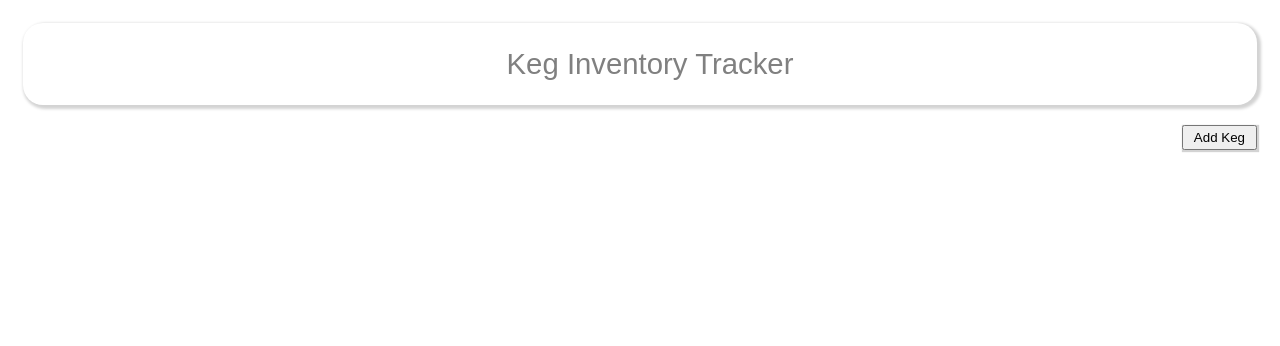
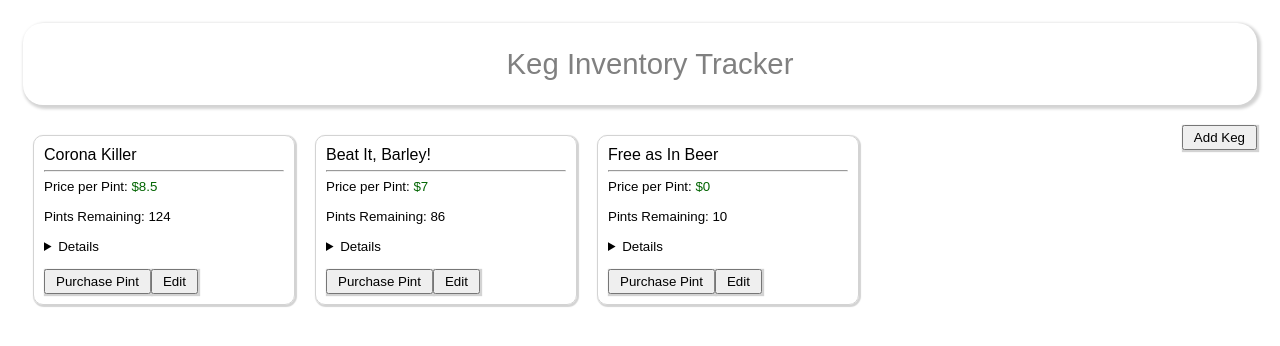
Before and after one commit to kentpmckinney/epi-tap-room, a React (Create React App) app: page / in a window 1280 px wide. Shown: the top 346 px of the page. Built offline with nearby package versions, Linux system fonts and the light colour scheme.

Commit message:
work in progress

```diff
--- a/src/components/App.jsx
+++ b/src/components/App.jsx
@@ -9,7 +9,7 @@ const App = () => {
     <div className="App">
       <div className="appgrid">
         <div className="header"><Header /></div>
-        <div className="keg-list"><KegList kegs={data.kegs} /></div>
+        <div className="keg-list"><KegList kegData={data} /></div>
       </div>
     </div>
   );
--- a/src/components/KegList/KegList.jsx
+++ b/src/components/KegList/KegList.jsx
@@ -8,68 +8,64 @@ import './KegList.scss';
 class KegList extends React.Component {
   constructor(props) {
     super(props);
-    this.state = { kegs: props.kegs, kegInEditState: null };
-    this.state.kegs.forEach(keg => { keg.key = v4(); }); // Give each Keg a unique key
+    this.state = { editing: null };
+    props.kegData.kegs.forEach(keg => {
+      const action = {
+        type: 'ADD_ITEM', key: v4(), name: keg.name, brand: keg.brand, pricePerPint: keg.pricePerPint, alcoholContent: keg.alcoholContent,
+        pintsRemaining: keg.pintsRemaining, isGlutenFree: keg.isGlutenFree, isVegan: keg.isVegan
+      }
+      props.dispatch(action);
+    });
   }
 
   /* onClickPurchasePint - decrement remaining pints when a pint is purchased */
-  onClickPurchasePint = (pintsPurchased, key) => {
-    const kegs = this.state.kegs;
-    let newKegs = kegs.map(keg => {
-      if (keg.key === key) {
-        let newKeg = keg;
-        newKeg.pintsRemaining -= pintsPurchased;
-        if (newKeg.pintsRemaining < 0) newKeg.pintsRemaining = 0;
-        return newKeg;
-      }
-      else return keg;
-    });
-    this.setState({ kegs: newKegs });
+  onClickPurchasePint = (key) => {
+    console.log(key)
+    const keg = this.props.kegs.filter(keg => keg.key === key);
+    let pintsRemaining = keg.pintsRemaining - 1;
+    if (pintsRemaining < 1) { pintsRemaining = 0 }
+    const action = {
+      type: 'UPDATE_ITEM', key: key, name: keg.name, brand: keg.brand, pricePerPint: keg.pricePerPint, alcoholContent: keg.alcoholContent,
+      pintsRemaining: pintsRemaining, isGlutenFree: keg.isGlutenFree, isVegan: keg.isVegan
+    }
+    this.props.dispatch(action);
   }
 
-  /* onClickEditKeg - change the state slice kegInEditState when the Keg's Edit button is clicked */
-  onClickEditKeg = event => { this.setState({ kegInEditState: event.target.id }); }
+  /* onClickEditKeg - change the state slice editing when the Keg's Edit button is clicked */
+  onClickEditKeg = event => { this.setState({ editing: event.target.id }); }
 
   /* onClickAddKeg - create a new Keg at the top of the list and in Edit mode when the Add Keg button is clicked */
   onClickAddKeg = () => {
-    let newKegs = this.state.kegs
     const key = v4();
-    let newKeg = { kegName: '', brand: '', pintsRemaining: 124, pricePerPint: 0.00, alcoholContent: 0.0, glutenStatus: false, veganStatus: false, key: key };
-    newKegs.unshift(newKeg);
-    this.setState({ kegInEditState: key, kegs: newKegs });
+    const action = {
+      type: 'ADD_ITEM', key: key, name: '', brand: '', pricePerPint: 0.00, alcoholContent: 0.0, pintsRemaining: 124, isGlutenFree: false, isVegan: false
+    }
+    this.props.dispatch(action);
+    this.setState({ editing: key });
   }
 
   /* onClickDeleteKeg - delete a Keg when the Delete button on the Edit screen is clicked */
   onClickDeleteKeg = event => {
-    const kegs = this.state.kegs;
-    const filteredKegs = kegs.filter(keg => keg.key !== event.target.id)
-    this.setState({ kegs: filteredKegs });
+    const action = { type: 'DELETE_ITEM', key: event.target.id }
+    this.props.dispatch(action);
   }
 
   /* onClickSaveKeg - Update the record for the Keg that was just edited when the Save button is clicked */
-  onClickSaveKeg = (kegName, brand, price, alcoholContent, glutenStatus, veganStatus, pintsRemaining, key) => {
-    const newKegs = this.state.kegs.map(keg => {
-      if (keg.key === key) {
-        let newKeg = keg;
-        newKeg.pintsRemaining = pintsRemaining >= 0 ? pintsRemaining : 0;
-        newKeg.kegName = kegName ? kegName : 'Nameless One';
-        newKeg.brand = brand;
-        newKeg.pricePerPint = price;
-        newKeg.alcoholContent = alcoholContent;
-        newKeg.isGlutenFree = glutenStatus.toLowerCase() === 'yes';
-        newKeg.isVegan = veganStatus.toLowerCase() === 'yes';
-        return newKeg;
-      }
-      else return keg;
-    });
-    this.setState({ kegInEditState: null, kegs: newKegs });
+  onClickSaveKeg = (name, brand, price, alcoholContent, glutenStatus, veganStatus, pintsRemaining, key) => {
+    const action = {
+      type: 'UPDATE_ITEM', key: key, brand: brand, pricePerPint: price, alcoholContent: alcoholContent,
+      pintsRemaining: pintsRemaining, name: name === '' ? 'Nameless One' : name,
+      isGlutenFree: glutenStatus.toLowerCase() === 'yes', isVegan: veganStatus.toLowerCase() === 'yes'
+    }
+    this.props.dispatch(action);
+    this.setState({ editing: null });
   }
 
   generateEditModeUI(keg) {
     const $ = id => document.getElementById(id);
     return (
       <React.Fragment>
-        <label>Name: <input className='keg-name' id='keg-name' defaultValue={keg.kegName} /></label>
+        <label>Name: <input className='keg-name' id='keg-name' defaultValue={keg.name} /></label>
         <hr />
         <div><label>Brand: <input id='keg-brand' defaultValue={keg.brand}></input></label></div>
         <div><label>Price per Pint $: <input id='keg-price' defaultValue={keg.pricePerPint} /></label></div>
@@ -90,7 +86,7 @@ class KegList extends React.Component {
   generateNormalModeUI(keg) {
     return (
       <React.Fragment>
-        <div className='keg-name'>{keg.kegName}</div>
+        <div className='keg-name'>{keg.name}</div>
         <hr />
         <div>Price per Pint: <span className='keg-price'>${keg.pricePerPint}</span></div>
         <br />
@@ -110,25 +106,13 @@ class KegList extends React.Component {
           </div>
         </details>
         <br />
-        <button onClick={() => { this.onClickPurchasePint(1, keg.key); }} id={keg.key}>Purchase Pint</button>
+        <button onClick={() => { this.onClickPurchasePint(keg.key); }} id={keg.key}>Purchase Pint</button>
         <button onClick={this.onClickEditKeg} id={keg.key}>Edit</button>
       </React.Fragment>
     );
   }
 
   render() {
-
-    let kegsUI = [];
-    for (let i = 0; i < this.state.kegs.length; i++) {
-      const keg = this.state.kegs[i];
-
-      kegsUI.push( // Push the User Interface for the current Keg to the kegsUI array
-        <Keg key={keg.key}>
-          {this.state.kegInEditState && this.state.kegInEditState === keg.key ? this.generateEditModeUI(keg) : this.generateNormalModeUI(keg)}
-        </Keg >
-      )
-    }
-
     return (
       <div className="KegList">
         <div className='add-keg-outer'>
@@ -136,7 +120,11 @@ class KegList extends React.Component {
             <button onClick={this.onClickAddKeg}>Add Keg</button>
           </div>
         </div>
-        <div className='flexbox'>{kegsUI}</div>
+        <div className='flexbox'>{this.props.kegs.map(keg =>
+          <Keg key={keg.key}>
+            {this.state.editing && this.state.editing === keg.key ? this.generateEditModeUI(keg) : this.generateNormalModeUI(keg)}
+          </Keg >)}
+        </div>
       </div>
     );
   }
--- a/src/data.json
+++ b/src/data.json
@@ -1,7 +1,7 @@
 {
   "kegs": [
     {
-      "kegName": "Free as In Beer",
+      "name": "Free as In Beer",
       "brand": "Basic Beers",
       "pricePerPint": 0.00,
       "alcoholContent": 3.50,
@@ -10,7 +10,7 @@
       "pintsRemaining": 10
     },
     {
-      "kegName": "Beat It, Barley!",
+      "name": "Beat It, Barley!",
       "brand": "Caring Crafts",
       "pricePerPint": 7.00,
       "alcoholContent": 8.50,
@@ -19,7 +19,7 @@
       "pintsRemaining": 86
     },
     {
-      "kegName": "Corona Killer",
+      "name": "Corona Killer",
       "brand": "Dangerous Drafts",
       "pricePerPint": 8.50,
       "alcoholContent": 23.50,
--- a/src/reducers/index.js
+++ b/src/reducers/index.js
@@ -1,12 +1,10 @@
-import { combineReducers } from 'redux';
-
 const reducer = (state = [], action) => {
-  const { type, key, brand, pintPrice, alcoholContent, pintsRemaining, isGlutenFree, isVegan } = action;
+  const { type, key, name, brand, pricePerPint, alcoholContent, pintsRemaining, isGlutenFree, isVegan } = action;
   switch (type) {
     case 'ADD_ITEM':
-      return [{ key, brand, pintPrice, alcoholContent, pintsRemaining, isGlutenFree, isVegan }, ...state];
+      return [{ key, name, brand, pricePerPint, alcoholContent, pintsRemaining, isGlutenFree, isVegan }, ...state];
     case 'UPDATE_ITEM':
-      return state.map(item => item.key === key ? { key, brand, pintPrice, alcoholContent, pintsRemaining, isGlutenFree, isVegan } : item);
+      return state.map(item => item.key === key ? { key, name, brand, pricePerPint, alcoholContent, pintsRemaining, isGlutenFree, isVegan } : item);
     case 'DELETE_ITEM':
       return state.filter(item => item.key !== key);
     default:
```
Also changed, not shown: 1 other file (tests, documents, lock files or other folders).
